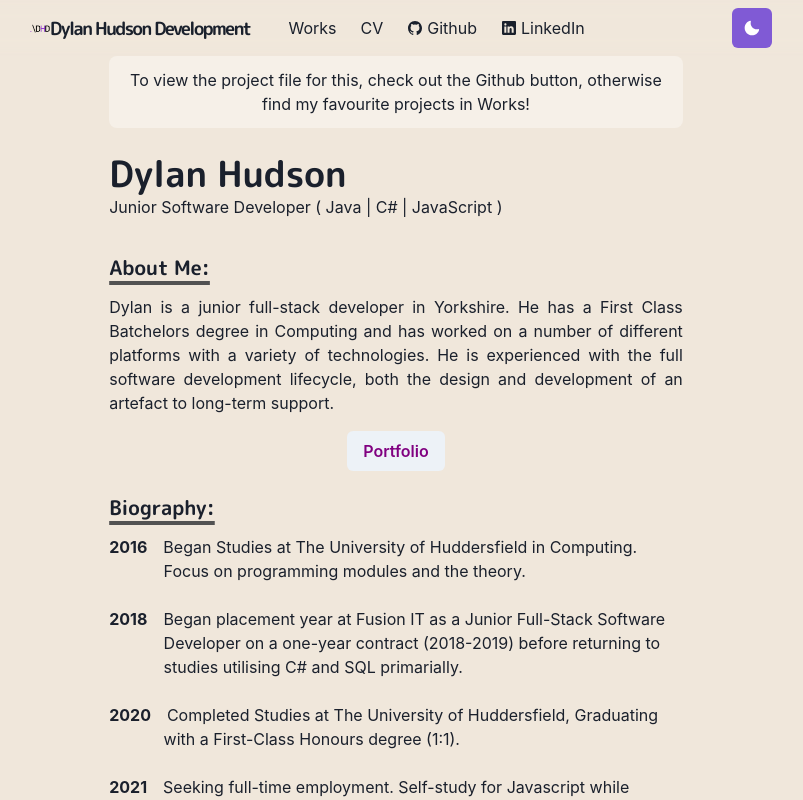
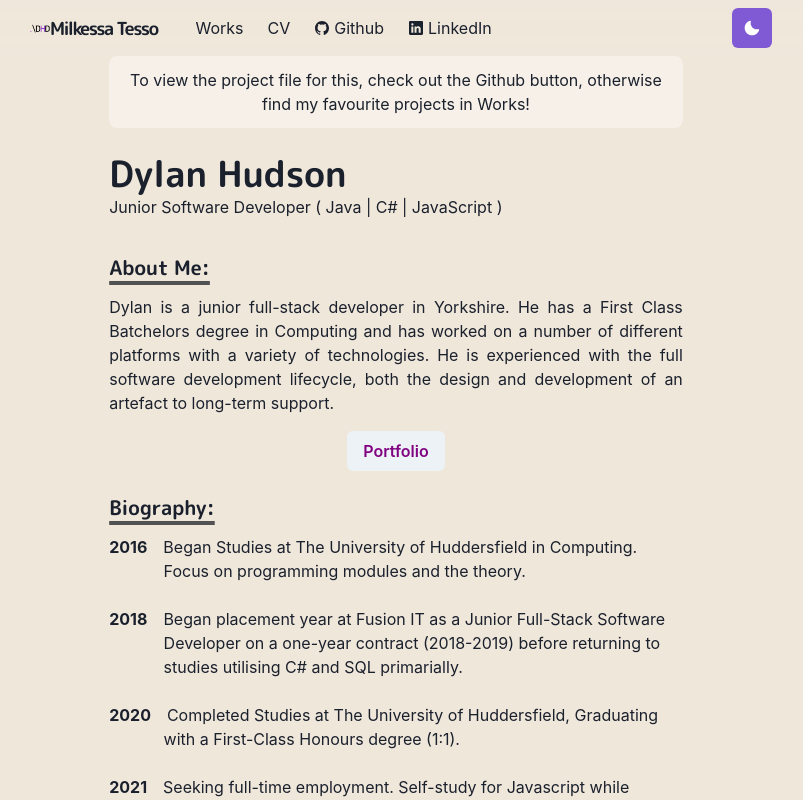
Before and after one commit to micktkenn/Portfolio-React-App, a Next.js app: page / in a window 1280 px wide. Shown: the top 800 px of the page, without its empty margins (244-1047 px from the left). Built offline with nearby package versions, Linux system fonts and the light colour scheme.

Commit message:
Update logo.js

```diff
--- a/components/logo.js
+++ b/components/logo.js
@@ -30,7 +30,7 @@ const Logo = () => {
                         fontWeight="bold"
                         ml={3}
                     >
-                        Dylan Hudson Development
+                        Milkessa Tesso
                     </Text>
                 </LogoBox>
             </a>
```
